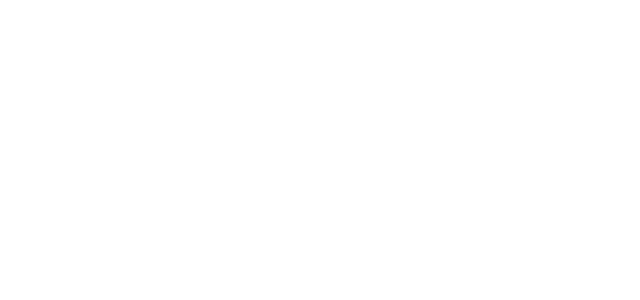
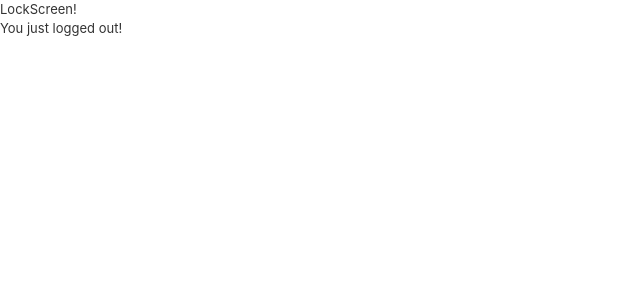
Before and after one commit to jaydbendre/Procchain, a React (Create React App) app in the folder procchain/: page /logged-out in a window 1280 px wide. Shown: the top 300 px of the page, without its empty margins (0-640 px from the left). Built offline with nearby package versions, Linux system fonts and the light colour scheme.

Commit message:
Init : LockScreen & Forgot Password

```diff
--- a/procchain/src/App.js
+++ b/procchain/src/App.js
@@ -8,17 +8,23 @@
 import AboutUs from './components/LandingPage/AboutUs';
 import Services from './components/LandingPage/Services';
 import Register from './components/Login_Registeration/Registeration';
+import ForgotPassword from './components/Login_Registeration/ForgotPassword';
+import LockScreen from './components/Login_Registeration/LockScreen';
 
 function App() {
   return (
     <div>
       <BrowserRouter>
+
         <Route exact path="/" component = {LandingPage} />
         <Route exact path="/aboutUs" component = {AboutUs}/>
         <Route exact path="/services" component = {Services}/>
         <Route exact path="/auth-login" component = {Login} />
         <Route exact path="/team" component = {Team} />
         <Route exact path='/auth-register' component = {Register} />
+        <Route exact path='/forgot-password' component = {ForgotPassword} />
+        <Route exact path='/logged-out' component={LockScreen} />
+
       </BrowserRouter>
 
     </div>
--- a/procchain/src/components/Login_Registeration/ForgotPassword.js
+++ b/procchain/src/components/Login_Registeration/ForgotPassword.js
@@ -0,0 +1,11 @@
+import React, { Component } from 'react'
+
+export default class ForgotPassword extends Component {
+    render() {
+        return (
+            <div>
+                Forgot Password!
+            </div>
+        )
+    }
+}
--- a/procchain/src/components/Login_Registeration/LockScreen.js
+++ b/procchain/src/components/Login_Registeration/LockScreen.js
@@ -0,0 +1,13 @@
+import React, { Component } from 'react'
+
+export default class LockScreen extends Component {
+    render() {
+        return (
+            <div>
+                LockScreen!
+                <br/>
+                You just logged out!
+            </div>
+        )
+    }
+}
```
Also changed, not shown: 1 other file (tests, documents, lock files or other folders).
